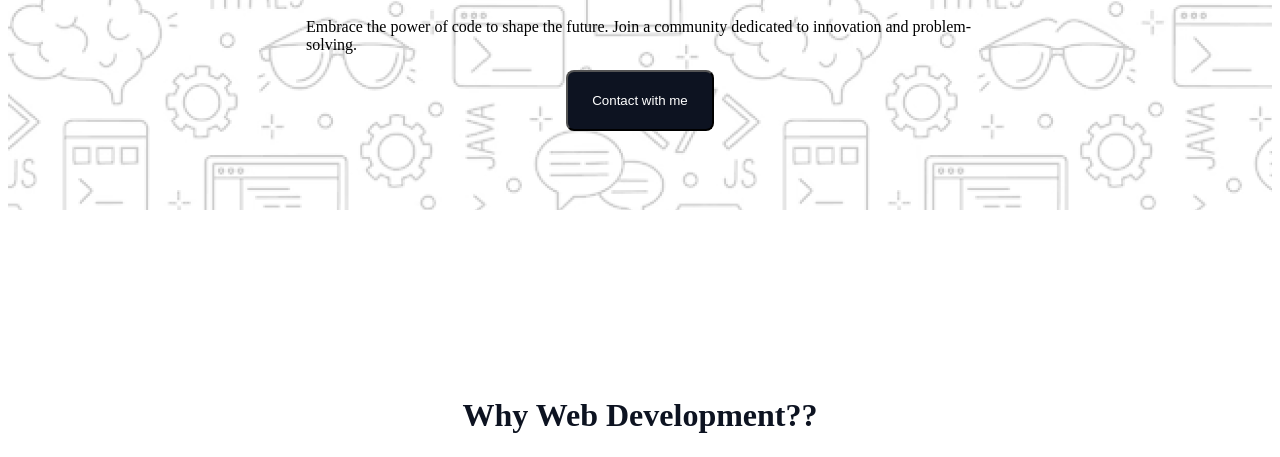
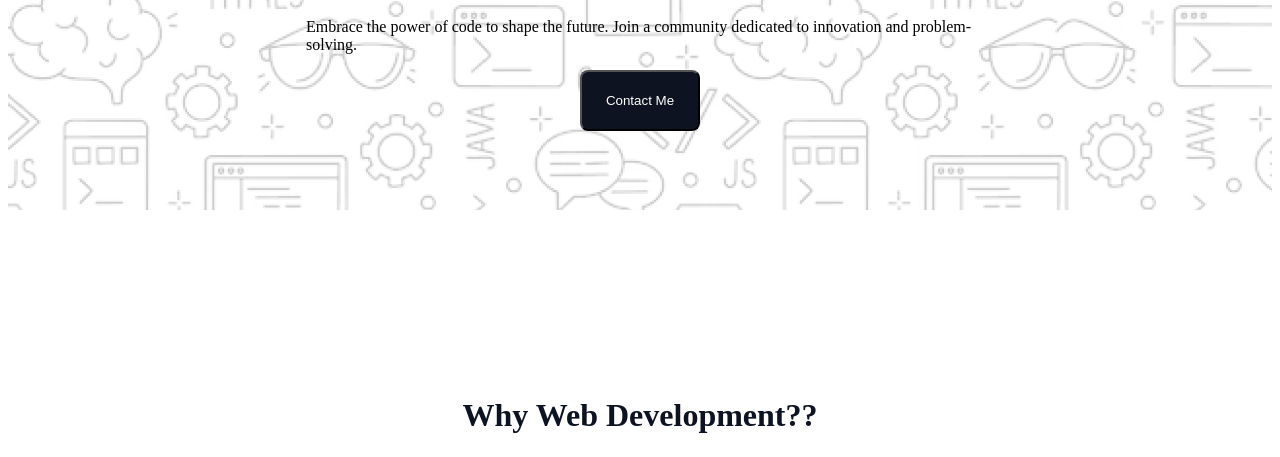
Before and after one commit to nafisha-hossain/Assignment-1, a plain HTML site: page index.html in a window 1280 px wide. Shown: the part 323-780 px from the top of the page. Drawn offline with Linux system fonts and the light colour scheme; a web font is replaced by a local one.

Commit message:
last commit

```diff
--- a/index.html
+++ b/index.html
@@ -20,7 +20,8 @@
                 <h1>"In the near future, I hope to become a Developer"</h1>
                 <p>Embrace the power of code to shape the future. Join a community dedicated to innovation and
                     problem-solving.</p>
-                <button class="btn1">Contact with me</button>
+                <!-- <button class="btn1">Contact with me</button> -->
+                <button class="btn1"><a href="#contact-link">Contact Me</a></button>
             </div>
         </div>
     </header>
@@ -136,7 +137,7 @@
             <div>
                 <h3>An open cimmitment by Awlad Hossain</h3>
             </div>
-            <div>
+            <div id="contact-link">
                 <a href="https://www.facebook.com/" target="_blank" class="button">
                     <img src="assets/facebook.png" alt="Facebook" width="50" height="50">
                 </a>
--- a/styles/style.css
+++ b/styles/style.css
@@ -38,10 +38,13 @@
 .btn1 {
   display: flex;
   justify-content: center;
-  color: white;
   background: rgb(13, 19, 33);
   padding: 21px 24px 21px 24px;
   border-radius: 8px;
+}
+.btn1>a{
+  color: white;
+  text-decoration: none;
 }
 
 main {
```
